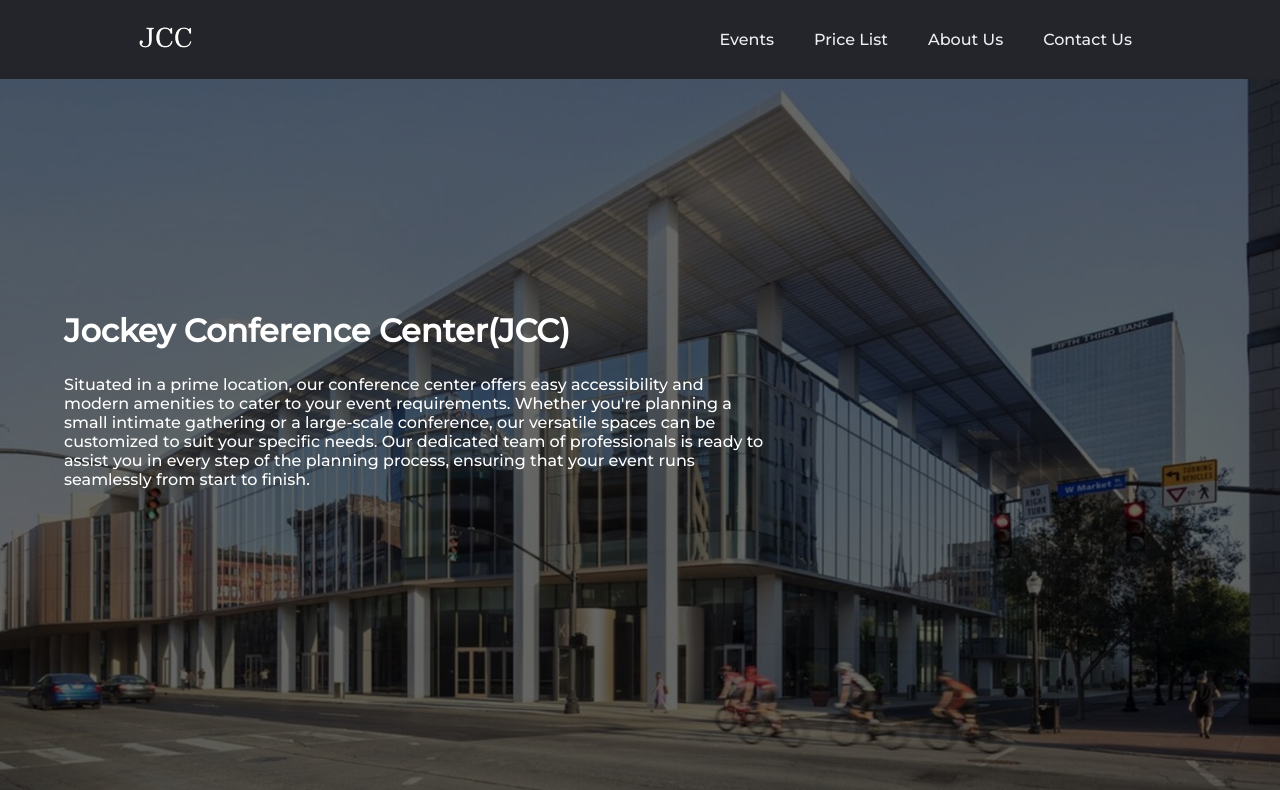
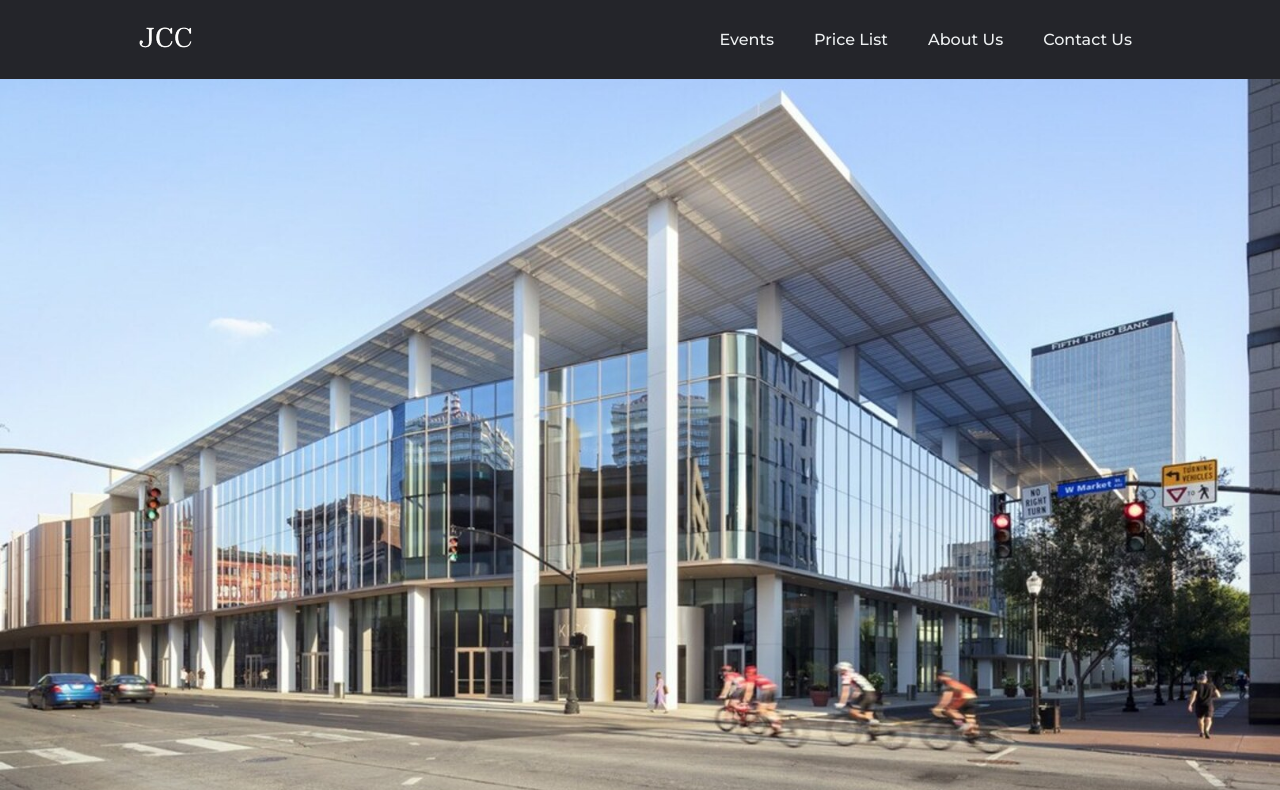
Before and after one commit to leandrosatyawira/JCC-Simple-Responsive-Website, a plain HTML site: page Header/index.html in a window 1280 px wide. Shown: the top 790 px of the page. Drawn offline with Linux system fonts and the light colour scheme.

Commit message:
Update index.html

```diff
--- a/Header/index.html
+++ b/Header/index.html
@@ -35,6 +35,7 @@
         </div>
         <div class="container-1">
             <div class="overlay">
+                <img src="./PIC/ConventionCenter.jpg" alt="Jockey Conference Center">
                 <h1>Jockey Conference Center(JCC)</h1>
                 <p>Situated in a prime location, our conference center offers easy accessibility and modern amenities to cater to your event requirements. Whether you're planning a small intimate gathering or a large-scale conference,
                     our versatile spaces can be customized to suit your specific needs. Our dedicated team of professionals is ready to assist you in
```
